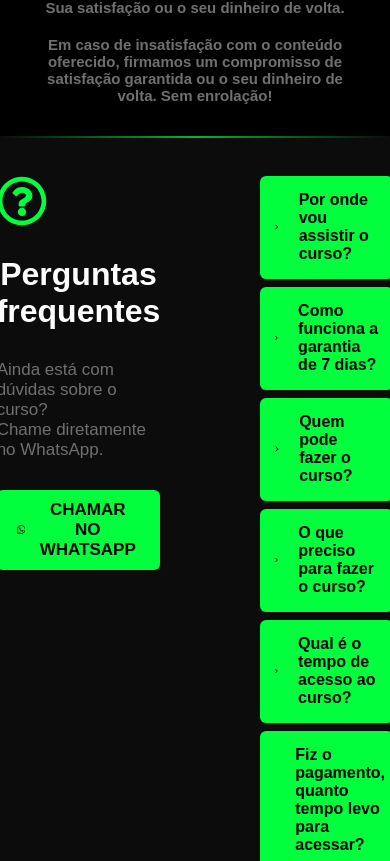
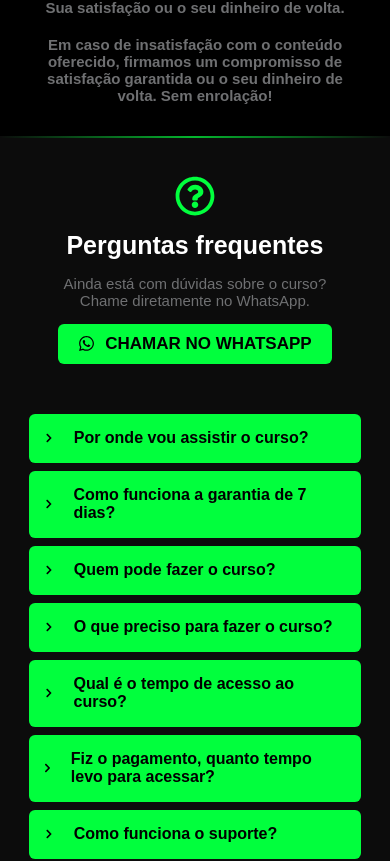
Before and after one commit to Tiago-Silva/cell-phone-maintenance, a Next.js app: page / in a window 390 px wide. Shown: the part 7632-8493 px from the top of the page. Built offline with nearby package versions, Linux system fonts and the light colour scheme.

Commit message:
style: applying responsiveness

```diff
--- a/src/app/components/questions/questions.module.css
+++ b/src/app/components/questions/questions.module.css
@@ -62,3 +62,37 @@
     text-align: left;
     max-width: 40%;
 }
+
+@media (max-width: 768px) {
+
+    .container {
+        flex-direction: column;
+        align-items: center;
+        gap: 50px;
+    }
+
+    .left {
+        justify-content: center;
+        align-items: center;
+        text-align: center;
+        gap: 15px;
+    }
+
+    .left .icon {
+        font-size: 4rem;
+    }
+
+    .title {
+        font-size: 2.5rem;
+    }
+
+    .subtitle {
+        font-size: 1.5rem;
+        text-align: center;
+    }
+
+    .faqList {
+        max-width: 100%;
+    }
+
+}
```
